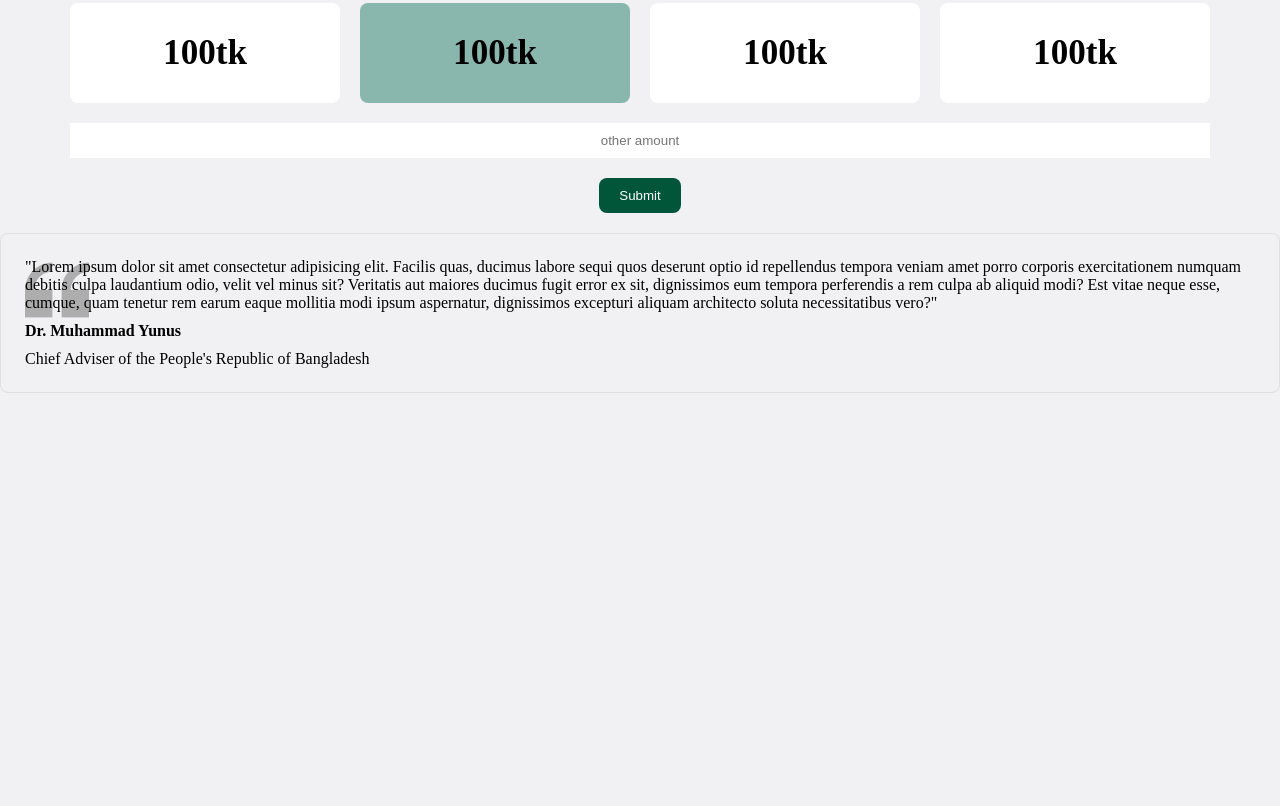
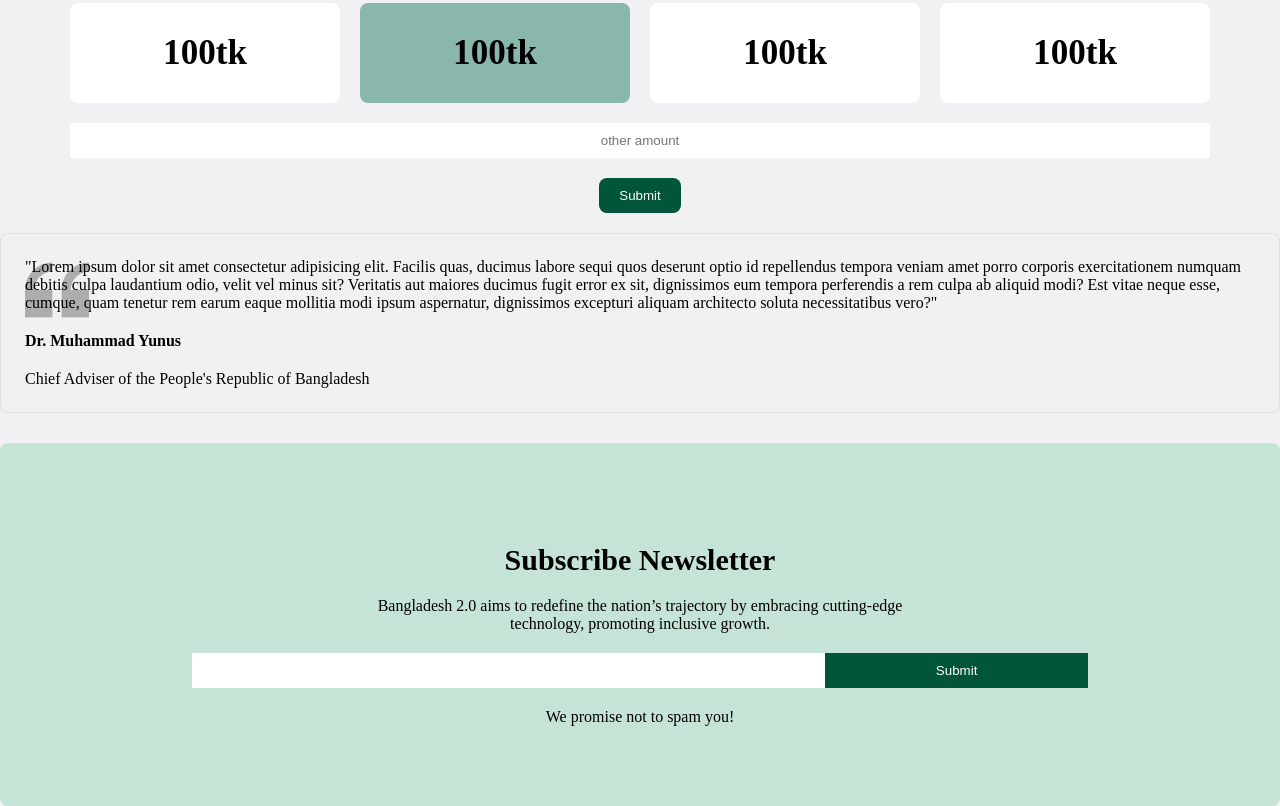
Before and after one commit to Pronab69/a1, a plain HTML site: page index.html in a window 1280 px wide. Shown: the part 2217-3023 px from the top of the page. Before the commit the page ends 2640 px from the top, so only its background shows below. Drawn offline with Linux system fonts and the light colour scheme.

Commit message:
foot part

```diff
--- a/index.html
+++ b/index.html
@@ -130,10 +130,20 @@
                 tempora perferendis a rem culpa ab aliquid modi? Est vitae neque esse, cumque, quam tenetur rem earum
                 eaque mollitia modi ipsum aspernatur, dignissimos excepturi aliquam architecto soluta necessitatibus
                 vero?"</p>
-                <h4>Dr. Muhammad Yunus</h4>
-                <span>Chief Adviser of the People's Republic of Bangladesh</span>
+            <h4>Dr. Muhammad Yunus</h4>
+            <span>Chief Adviser of the People's Republic of Bangladesh</span>
         </section>
     </main>
+    <footer class="footer-part">
+        <h3>Subscribe Newsletter</h3>
+        <p>Bangladesh 2.0 aims to redefine the nation’s trajectory by embracing cutting-edge <br> technology, promoting
+        inclusive growth.</p>
+        <form action="">
+            <input type="email">
+            <input type="submit">
+        </form>
+        <p>We promise not to spam you!</p>
+    </footer>
 </body>
 
 </html>
--- a/style.css
+++ b/style.css
@@ -22,7 +22,8 @@ body {
 }
 
 main,
-header {
+header
+{
     max-width: 1280px;
     margin: 0 auto;
     padding: 30px 0;
@@ -215,4 +216,39 @@ button:hover {
     background-repeat: no-repeat;
     background-position: top 24px left 24px;
 }
-.yuuns-part h4{margin: 10px 0;}
+
+.yuuns-part h4 {
+    margin: 20px 0;
+}
+
+.footer-part {
+    text-align: center;
+    padding: 80px 0px;
+    background: #C6E4D6;
+    max-width: 1280px;
+    margin: 0 auto;border-radius: 8px;
+}
+.footer-part h3{margin: 20px ;font-size: 30px;}
+.footer-part form {
+    width: 70%;
+    display: flex;
+    margin: 20px auto;
+}
+
+.footer-part form input[type="email"] {
+    width: 70%;
+    border: none;
+    padding: 10px
+}
+
+.footer-part form input[type="submit"] {
+    width: 30%;
+    border: none;
+    background: #015539;
+    color: #fff;
+}
+
+.footer-part form input[type="submit"]:hover {
+    background: #000;
+    transition: all 0.4s linear;
+}
```
